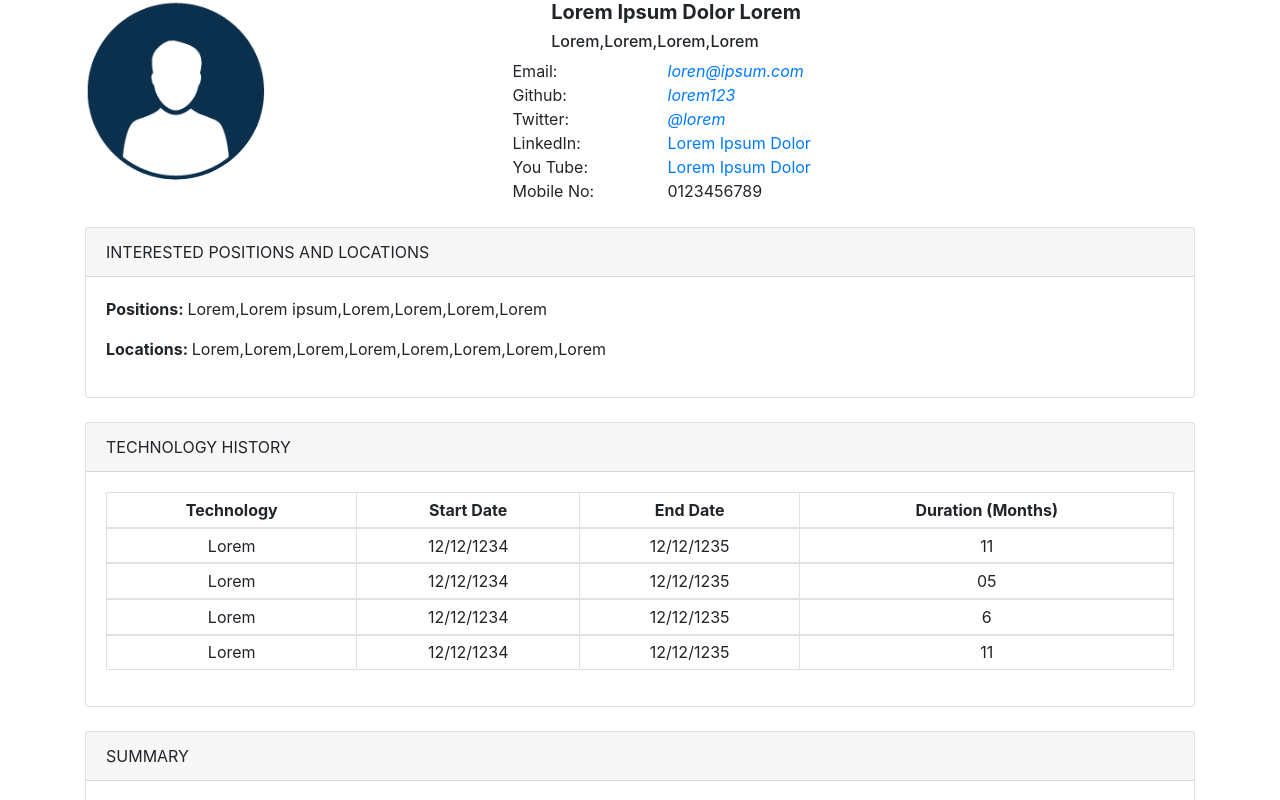
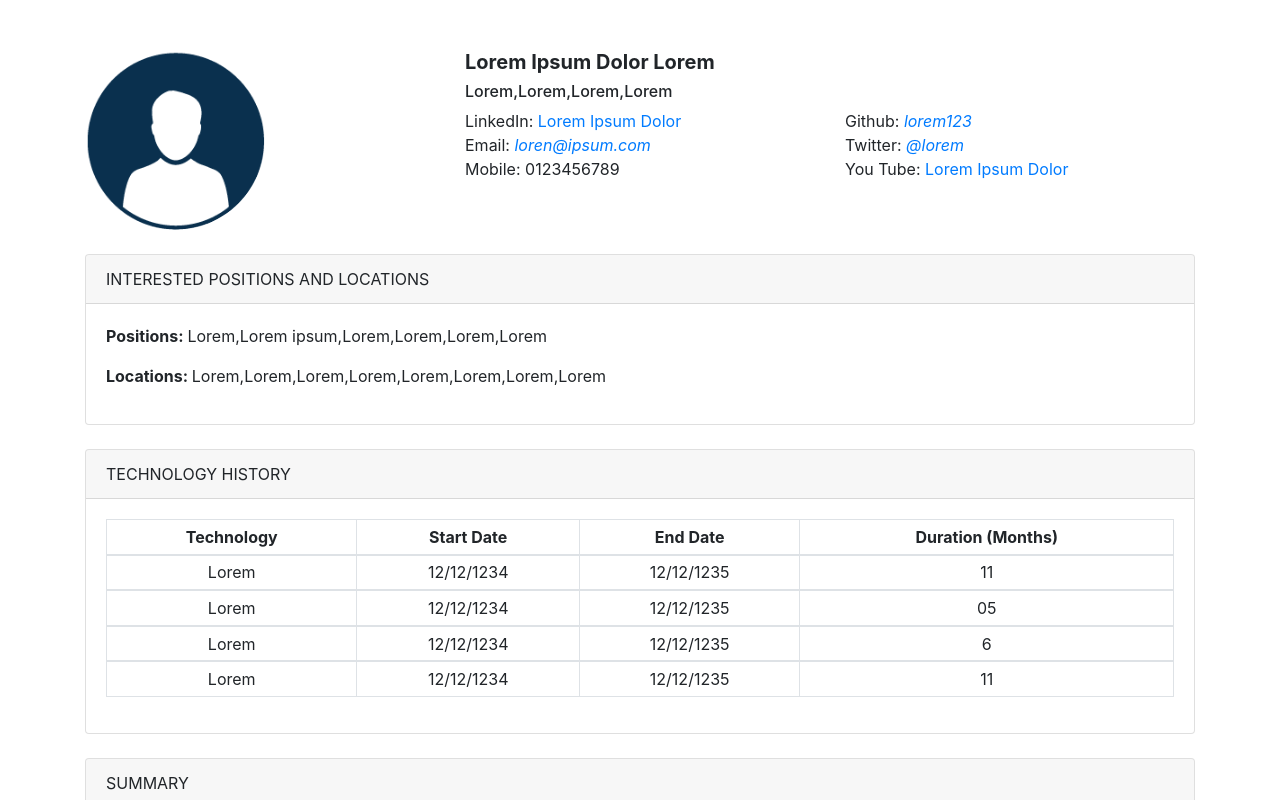
Before and after one commit to thilina01/cv, an Angular app: page / in a window 1280 px wide. Shown: the top 800 px of the page. Built offline with nearby package versions, Linux system fonts and the light colour scheme.

Commit message:
Change header layout

```diff
--- a/src/app/head/head.component.html
+++ b/src/app/head/head.component.html
@@ -1,76 +1,35 @@
-
-<div class="container" style="page-break-inside: avoid;">
-  <img *ngIf="headData.isImageEnabled" src="assets/img/user.png" alt="Lorem Ipsom" class="float-left img-profile rounded-circle" width="180px" height="180px">
-  <div class="row justify-content-md-center">
-    <div class="col-sm-5">
+<div class="container" style="page-break-inside: avoid; margin-top: 50px">
+  <div class="row">
+    <div *ngIf="headData.isImageEnabled" class="col-4">
+      <img src="assets/img/user.png" alt="Lorem Ipsom" class="float-left img-profile rounded-circle" width="180px" height="180px">
+    </div>
+    <div class="col-8">
       <h2 class="name">
         <b>{{headData.name}}</b>
       </h2>
-    </div>
-  </div>
-  <div class="row justify-content-md-center">
-    <div class="col-sm-5">
       <h6 class="title-center">{{headData.title}}</h6>
-    </div>
-  </div>
-  <div class="row justify-content-md-center">
-    <div class="col-sm-2">
-      Email:
-    </div>
-    <div class="col-sm-4">
+      <div class="row">
+        <div class="col-6"> LinkedIn:
+          <a href="">{{headData. linkedIn}}</a>
+          <br/> Email:
           <a href="">
             <i>{{headData.email}}</i>
           </a>
-      <br>
+          <br/> Mobile: {{headData.mobileNo}}
         </div>
-  </div>
-  <div class="row justify-content-md-center">
-    <div class="col-sm-2">
+        <div class="col-6">
           Github:
-    </div>
-    <div class="col-sm-4">
           <a href="">
             <i>{{headData.github}}</i>
           </a>
-      <br>
-    </div>
-  </div>
-  <div class="row justify-content-md-center">
-    <div class="col-sm-2">
-      Twitter:
-    </div>
-    <div class="col-sm-4">
+          <br/> Twitter:
           <a href="">
             <i>{{headData.twitter}}</i>
           </a>
-      <br>
+          <br/> You Tube:
+          <a href="">{{headData.youtube}}</a>
         </div>
       </div>
-  <div class="row justify-content-md-center">
-    <div class="col-sm-2">
-      LinkedIn:
-    </div>
-    <div class="col-sm-4">
-      <a href="">{{headData. linkedIn}}</a>
-      <br>
-    </div>
-  </div>
-  <div class="row justify-content-md-center">
-    <div class="col-sm-2">
-      You Tube:
-    </div>
-    <div class="col-sm-4">
-      <a href="">{{headData.youtube}}</a>
-      <br>
-    </div>
-  </div>
-  <div class="row justify-content-md-center">
-    <div class="col-sm-2">
-      Mobile No:
-    </div>
-    <div class="col-sm-4">
-      {{headData.mobileNo}}
-      <br>
     </div>
   </div>
 </div>
```
Lines whose indentation alone changed are shown as unchanged.
